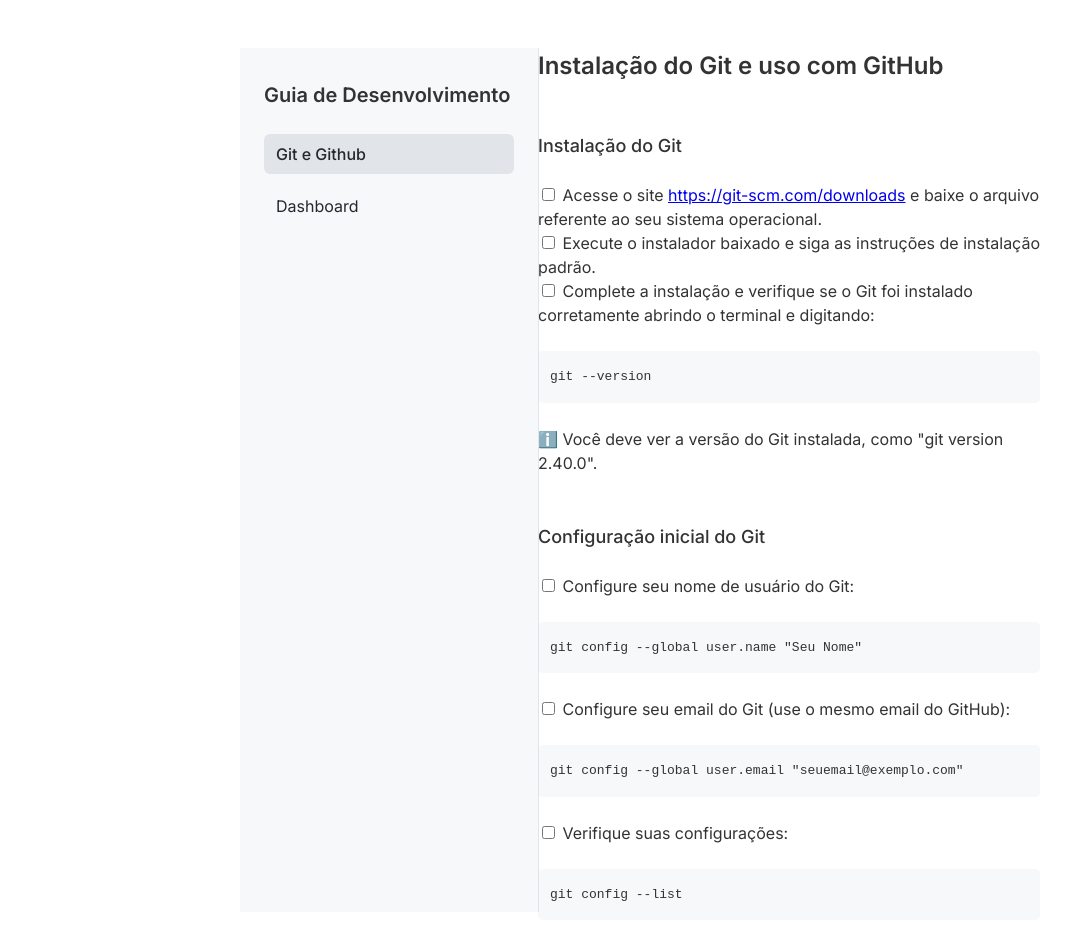
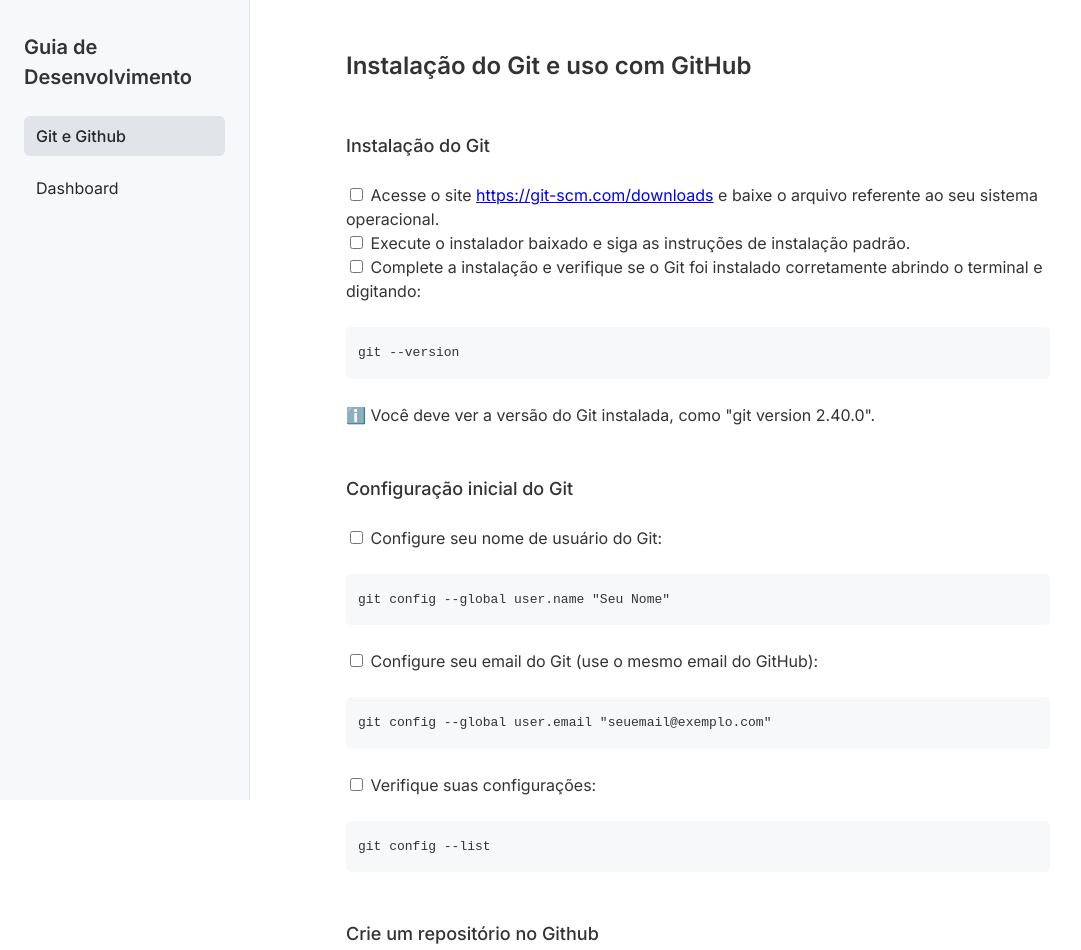
Before and after one commit to anaahnb/git-steps, a plain HTML site: page pages/github/index.html in a window 1280 px wide. Shown: the top 950 px of the page, without its empty margins (0-1081 px from the left). Drawn offline with nearby package versions, Linux system fonts and the light colour scheme; files whose address does not match are found by name.

Commit message:
Update layout styles

```diff
--- a/reset.css
+++ b/reset.css
@@ -32,9 +32,6 @@ footer, header, hgroup, menu, nav, section {
 body {
 	line-height: 1.5;
     font-family: 'Inter', sans serif;
-    padding: 3rem;
-    max-width: 50rem;
-    margin: 0 auto;
     color: #333;
 }
 
--- a/style.css
+++ b/style.css
@@ -68,16 +68,19 @@ div label {
 /* Sidebar styles */
 .layout {
     display: flex;
-    gap: 48px;
+    min-height: 100vh;
 }
 
 .sidebar {
     position: fixed;
+    top: 0;
+    left: 0;
     width: 250px;
     height: 100vh;
     background: #f6f8fa;
     padding: 32px 24px;
     border-right: 1px solid #e1e4e8;
+    box-sizing: border-box;
 }
 
 .sidebar h1 {
@@ -113,6 +116,8 @@ div label {
 /* Main content styles */
 main {
     margin-left: 298px;
+    max-width: 50rem;
+    padding: 3rem;
     width: 100%;
-    max-width: 800px;
+    box-sizing: border-box;
 }
```
